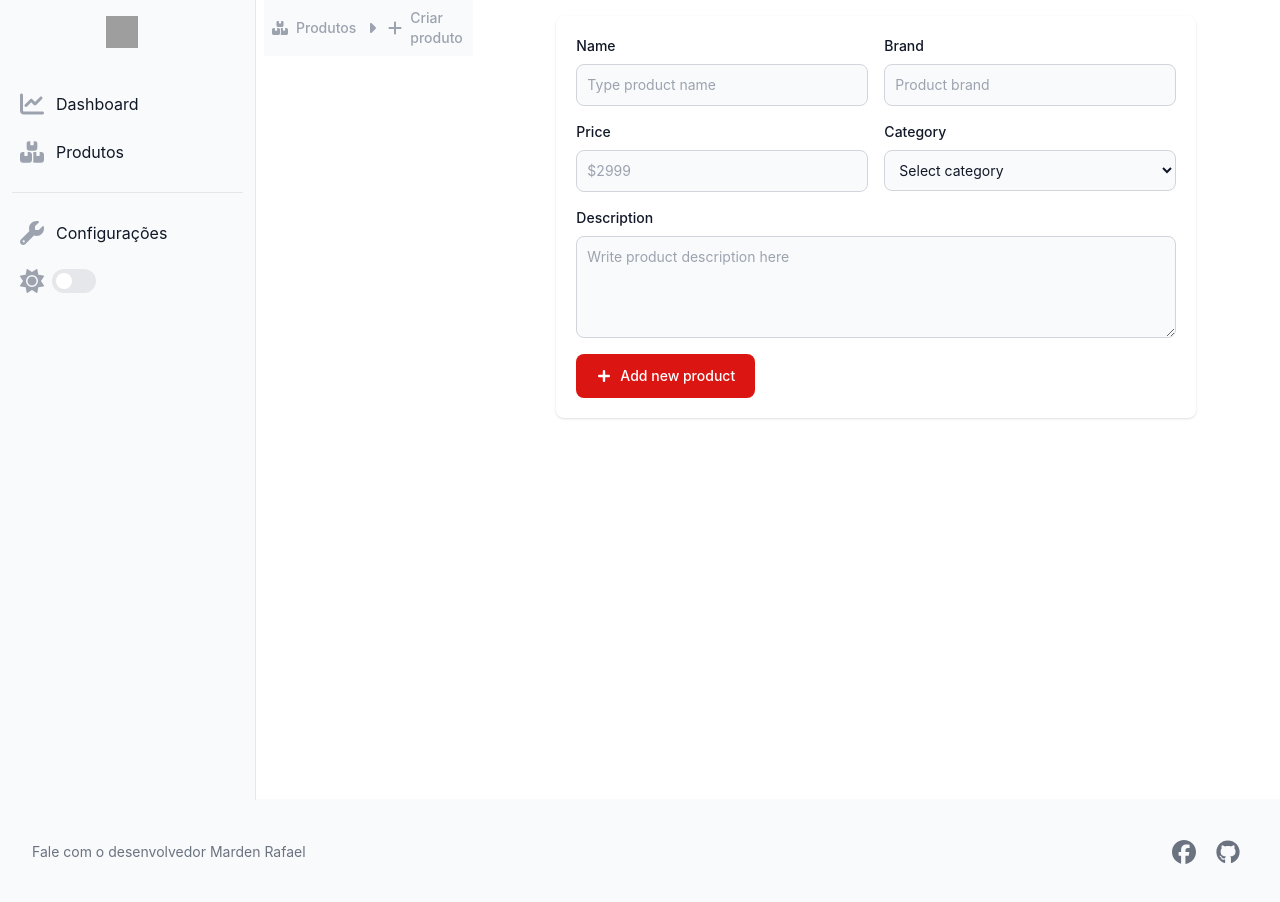
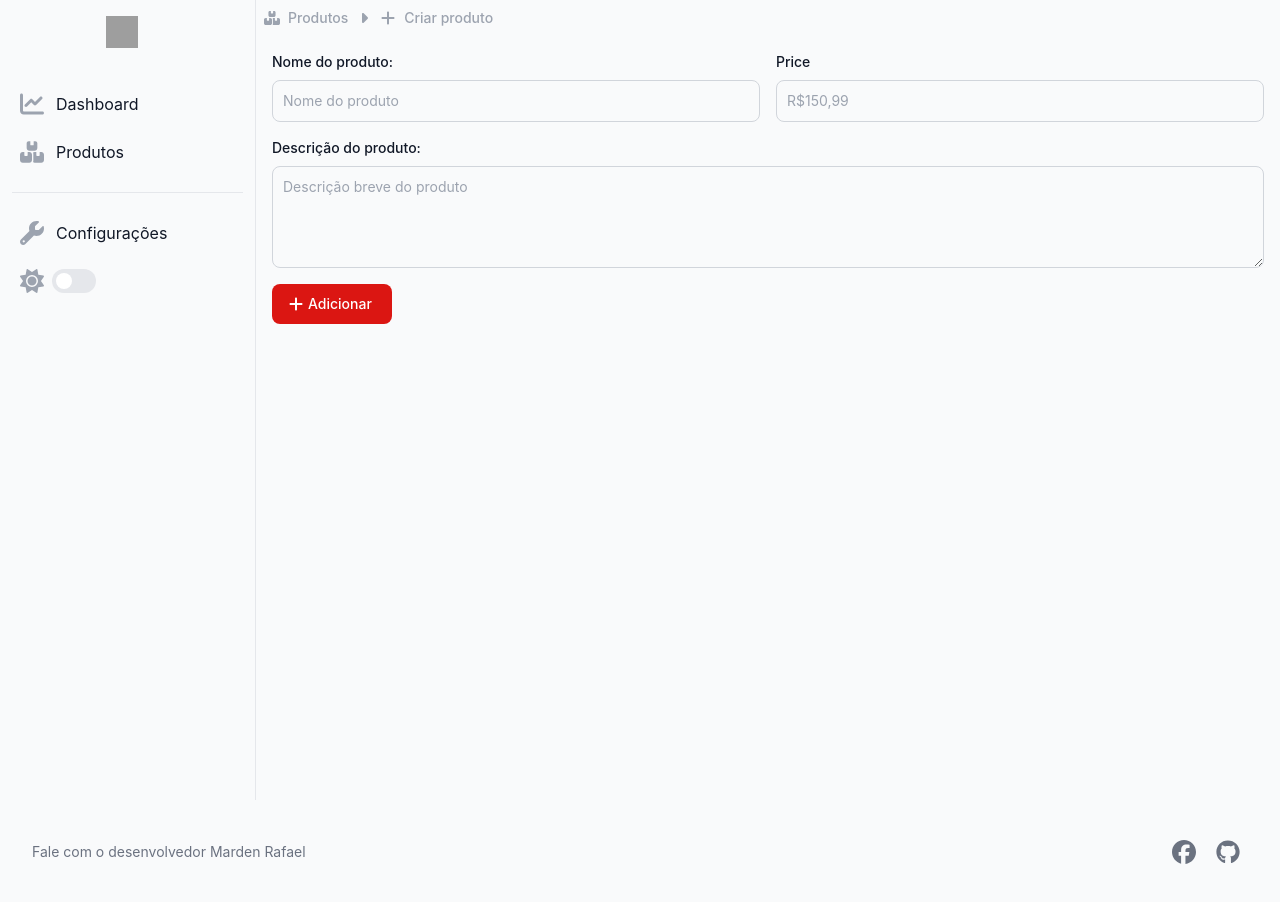
Before and after one commit to mardenrafael/next-ecommerce, a Next.js app: page /admin/products/createProduct in a window 1280 px wide. Built offline with nearby package versions, Linux system fonts and the light colour scheme; grey boxes are pictures that could not be loaded.

Commit message:
feat: ajusta margin

```diff
--- a/src/pages/admin/dashboard/index.tsx
+++ b/src/pages/admin/dashboard/index.tsx
@@ -12,7 +12,7 @@ export default function Dashboard(): JSX.Element {
           <SideNav logoUrl="https://flowbite.com/docs/images/logo.svg" />
         </Container>
 
-        <nav className="h-fit ml-2">
+        <div className="h-fit">
           <BreadScrumbs
             scrumbs={[
               {
@@ -21,7 +21,7 @@ export default function Dashboard(): JSX.Element {
               },
             ]}
           />
-        </nav>
+        </div>
       </main>
       <Footer />
     </>
--- a/src/pages/admin/products/createProduct/index.tsx
+++ b/src/pages/admin/products/createProduct/index.tsx
@@ -1,10 +1,15 @@
 import BreadScrumbs from "@/components/BreadScrumbs/BreadScrumbs";
 import Container from "@/components/Container/Container";
+import CreateProductForm from "@/components/CreateProductForm/CreateProductForm";
 import Footer from "@/components/Footer/Footer";
 import SideNav from "@/components/SideNav/SideNav";
+import { ThemeContext } from "@/context/themeContext";
 import { faBoxesStacked, faPlus } from "@fortawesome/free-solid-svg-icons";
+import { useContext } from "react";
 
 export default function CreateProduct(): JSX.Element {
+  const { theme } = useContext(ThemeContext);
+
   return (
     <>
       <main className="flex">
@@ -12,7 +17,8 @@ export default function CreateProduct(): JSX.Element {
           <SideNav logoUrl="https://flowbite.com/docs/images/logo.svg" />
         </Container>
 
-        <nav className="h-fit ml-2">
+        <div className="w-full h-screen">
+          <div className="h-fit">
             <BreadScrumbs
               scrumbs={[
                 {
@@ -25,115 +31,9 @@ export default function CreateProduct(): JSX.Element {
                 },
               ]}
             />
-        </nav>
+          </div>
 
-        <div className="flex justify-center items-center w-full md:inset-0 h-modal md:h-full">
-          <div className="relative p-4 w-full max-w-2xl h-full md:h-auto">
-            <div className="relative p-4 bg-white rounded-lg shadow dark:bg-gray-800 sm:p-5">
-              <form action="#">
-                <div className="grid gap-4 mb-4 sm:grid-cols-2">
-                  <div>
-                    <label
-                      htmlFor="name"
-                      className="block mb-2 text-sm font-medium text-gray-900 dark:text-white"
-                    >
-                      Name
-                    </label>
-                    <input
-                      type="text"
-                      name="name"
-                      id="name"
-                      className="bg-gray-50 border border-gray-300 text-gray-900 text-sm rounded-lg focus:ring-primary-600 focus:border-primary-600 block w-full p-2.5 dark:bg-gray-700 dark:border-gray-600 dark:placeholder-gray-400 dark:text-white dark:focus:ring-primary-500 dark:focus:border-primary-500"
-                      placeholder="Type product name"
-                      required
-                    />
-                  </div>
-                  <div>
-                    <label
-                      htmlFor="brand"
-                      className="block mb-2 text-sm font-medium text-gray-900 dark:text-white"
-                    >
-                      Brand
-                    </label>
-                    <input
-                      type="text"
-                      name="brand"
-                      id="brand"
-                      className="bg-gray-50 border border-gray-300 text-gray-900 text-sm rounded-lg focus:ring-primary-600 focus:border-primary-600 block w-full p-2.5 dark:bg-gray-700 dark:border-gray-600 dark:placeholder-gray-400 dark:text-white dark:focus:ring-primary-500 dark:focus:border-primary-500"
-                      placeholder="Product brand"
-                      required
-                    />
-                  </div>
-                  <div>
-                    <label
-                      htmlFor="price"
-                      className="block mb-2 text-sm font-medium text-gray-900 dark:text-white"
-                    >
-                      Price
-                    </label>
-                    <input
-                      type="number"
-                      name="price"
-                      id="price"
-                      className="bg-gray-50 border border-gray-300 text-gray-900 text-sm rounded-lg focus:ring-primary-600 focus:border-primary-600 block w-full p-2.5 dark:bg-gray-700 dark:border-gray-600 dark:placeholder-gray-400 dark:text-white dark:focus:ring-primary-500 dark:focus:border-primary-500"
-                      placeholder="$2999"
-                      required
-                    />
-                  </div>
-                  <div>
-                    <label
-                      htmlFor="category"
-                      className="block mb-2 text-sm font-medium text-gray-900 dark:text-white"
-                    >
-                      Category
-                    </label>
-                    <select
-                      id="category"
-                      className="bg-gray-50 border border-gray-300 text-gray-900 text-sm rounded-lg focus:ring-primary-500 focus:border-primary-500 block w-full p-2.5 dark:bg-gray-700 dark:border-gray-600 dark:placeholder-gray-400 dark:text-white dark:focus:ring-primary-500 dark:focus:border-primary-500"
-                    >
-                      <option selected>Select category</option>
-                      <option value="TV">TV/Monitors</option>
-                      <option value="PC">PC</option>
-                      <option value="GA">Gaming/Console</option>
-                      <option value="PH">Phones</option>
-                    </select>
-                  </div>
-                  <div className="sm:col-span-2">
-                    <label
-                      htmlFor="description"
-                      className="block mb-2 text-sm font-medium text-gray-900 dark:text-white"
-                    >
-                      Description
-                    </label>
-                    <textarea
-                      id="description"
-                      rows={4}
-                      className="block p-2.5 w-full text-sm text-gray-900 bg-gray-50 rounded-lg border border-gray-300 focus:ring-primary-500 focus:border-primary-500 dark:bg-gray-700 dark:border-gray-600 dark:placeholder-gray-400 dark:text-white dark:focus:ring-primary-500 dark:focus:border-primary-500"
-                      placeholder="Write product description here"
-                    ></textarea>
-                  </div>
-                </div>
-                <button
-                  type="submit"
-                  className="text-white inline-flex items-center bg-primary-700 hover:bg-primary-800 focus:ring-4 focus:outline-none focus:ring-primary-300 font-medium rounded-lg text-sm px-5 py-2.5 text-center dark:bg-primary-600 dark:hover:bg-primary-700 dark:focus:ring-primary-800"
-                >
-                  <svg
-                    className="mr-1 -ml-1 w-6 h-6"
-                    fill="currentColor"
-                    viewBox="0 0 20 20"
-                    xmlns="http://www.w3.org/2000/svg"
-                  >
-                    <path
-                      fill-rule="evenodd"
-                      d="M10 5a1 1 0 011 1v3h3a1 1 0 110 2h-3v3a1 1 0 11-2 0v-3H6a1 1 0 110-2h3V6a1 1 0 011-1z"
-                      clip-rule="evenodd"
-                    ></path>
-                  </svg>
-                  Add new product
-                </button>
-              </form>
-            </div>
-          </div>
+          <CreateProductForm />
         </div>
       </main>
       <Footer />
--- a/src/pages/admin/products/index.tsx
+++ b/src/pages/admin/products/index.tsx
@@ -12,7 +12,7 @@ export default function Products(): JSX.Element {
           <SideNav logoUrl="https://flowbite.com/docs/images/logo.svg" />
         </Container>
 
-        <nav className="h-fit ml-2">
+        <div className="h-fit">
           <BreadScrumbs
             scrumbs={[
               {
@@ -21,7 +21,7 @@ export default function Products(): JSX.Element {
               },
             ]}
           />
-        </nav>
+        </div>
 
         <div className="flex justify-center m-5">
           <button
```
Lines whose indentation alone changed are shown as unchanged.
